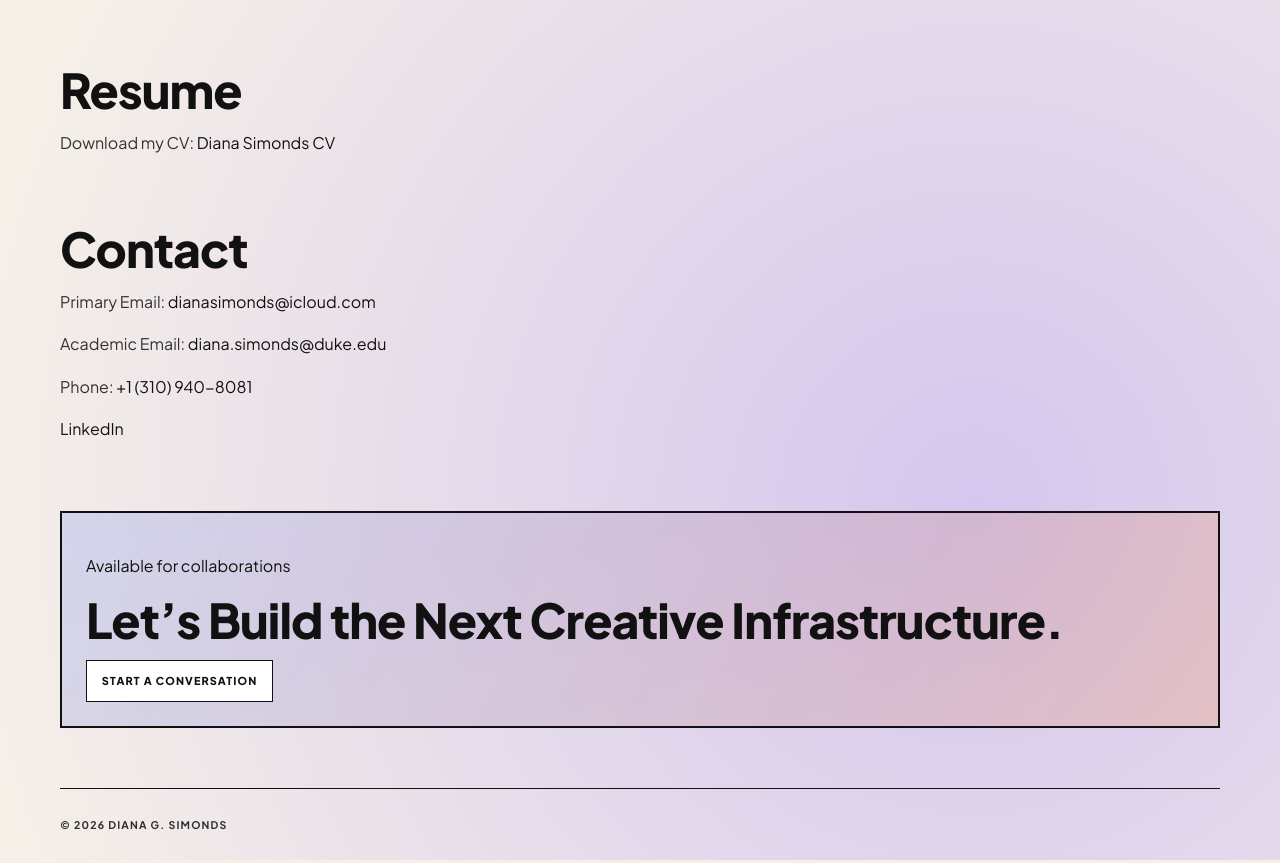
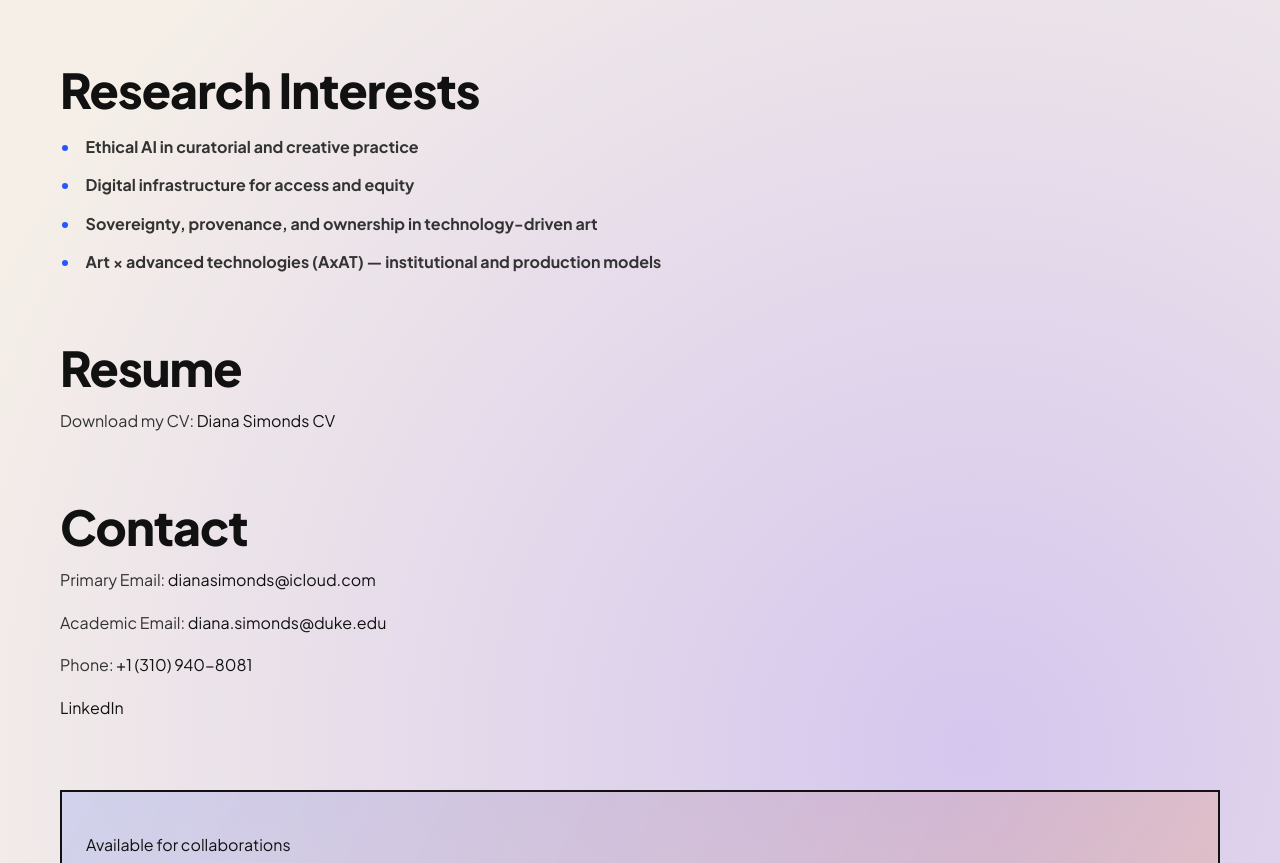
Before and after one commit to dianasimonds/personal, a plain HTML site: page index.html in a window 1280 px wide. Shown: the part 2117-2980 px from the top of the page. Drawn offline with Linux system fonts and the light colour scheme.

Commit message:
Add research interests to portfolio

```diff
--- a/index.html
+++ b/index.html
@@ -135,6 +135,16 @@
         </p>
       </section>
 
+      <section id="research" class="research reveal" aria-labelledby="research-heading">
+        <h2 id="research-heading">Research Interests</h2>
+        <ul>
+          <li><strong>Ethical AI in curatorial and creative practice</strong></li>
+          <li><strong>Digital infrastructure for access and equity</strong></li>
+          <li><strong>Sovereignty, provenance, and ownership in technology-driven art</strong></li>
+          <li><strong>Art × advanced technologies (AxAT) — institutional and production models</strong></li>
+        </ul>
+      </section>
+
       <section id="resume" class="resume reveal">
         <h2>Resume</h2>
         <p>
--- a/styles.css
+++ b/styles.css
@@ -198,6 +198,7 @@ h1 span { color: var(--blue); }
 }
 
 .about,
+.research,
 .resume,
 .contact {
   margin-top: 4.3rem;
@@ -205,6 +206,7 @@ h1 span { color: var(--blue); }
 }
 
 .about h2,
+.research h2,
 .resume h2,
 .contact h2,
 .big-cta h2 {
@@ -219,6 +221,17 @@ h1 span { color: var(--blue); }
 .contact p {
   color: #333333;
 }
+
+.research ul {
+  display: grid;
+  gap: 0.75rem;
+  margin: 1.25rem 0 0;
+  padding-inline-start: 1.25rem;
+  color: #333333;
+}
+
+.research li { padding-inline-start: 0.35rem; }
+.research li::marker { color: var(--blue); }
 
 .big-cta {
   margin-top: 4.3rem;
```
